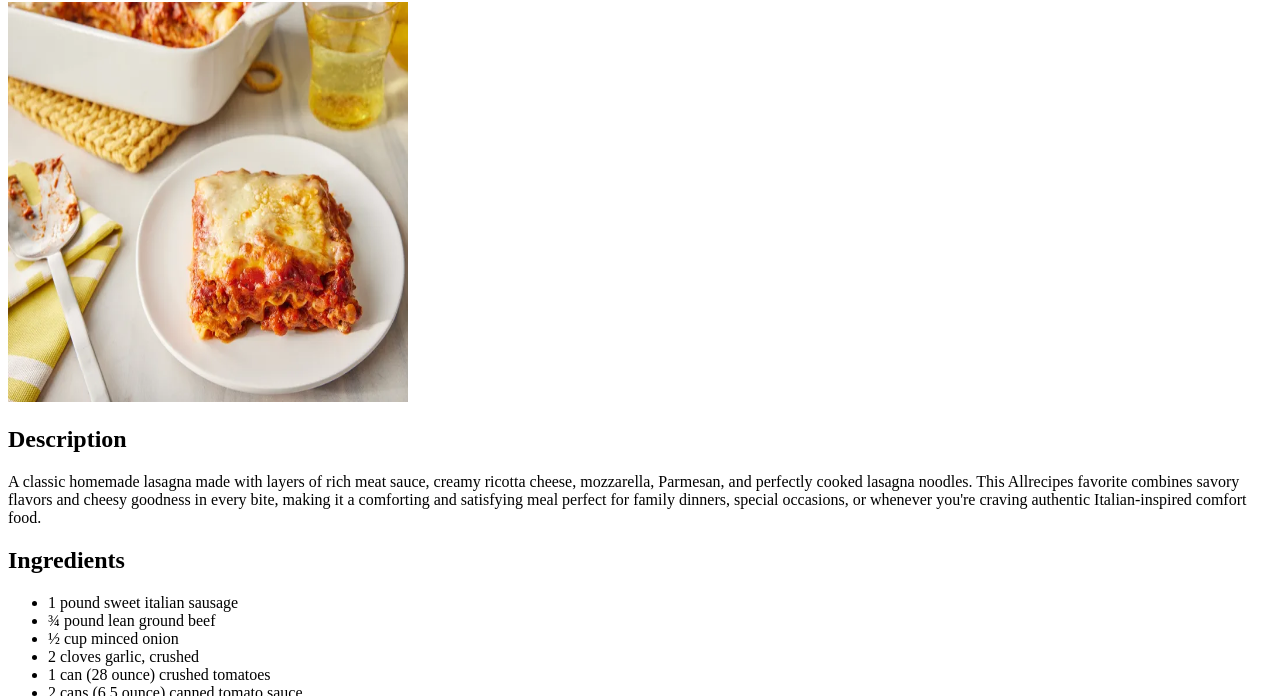
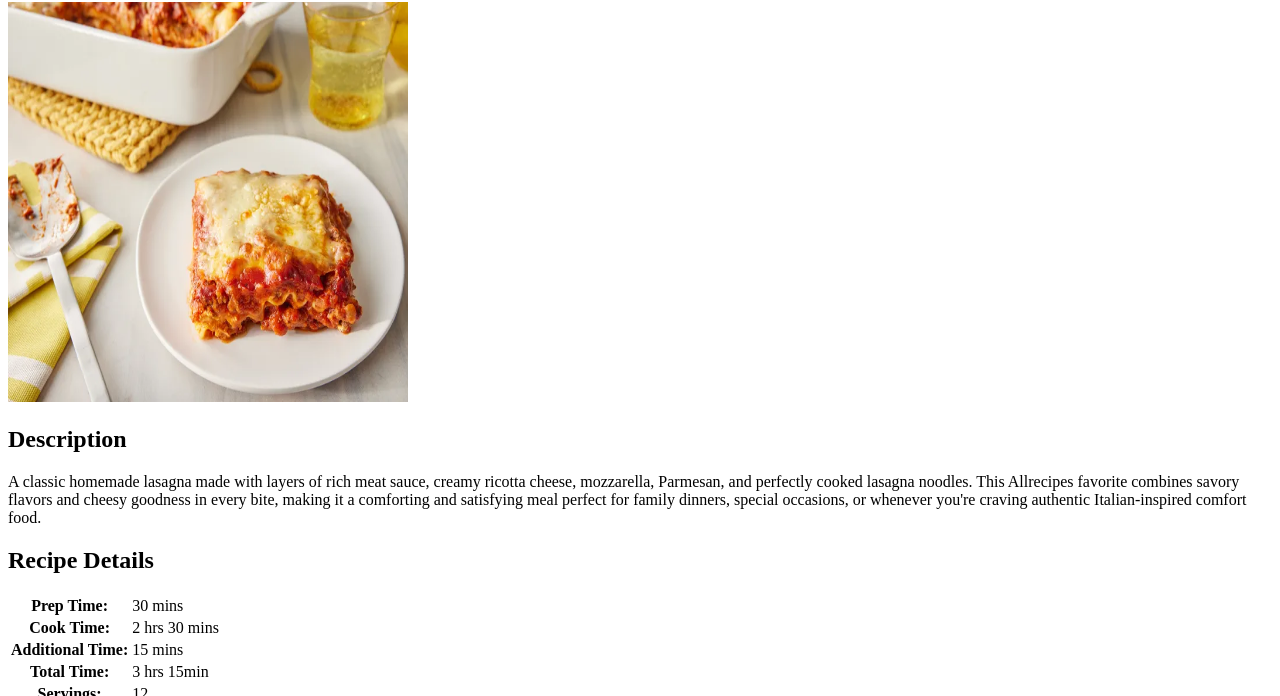
Before and after one commit to xClyd3/odin-recipes, a plain HTML site: page recipes/lasagna.html in a window 1280 px wide. Shown: the part 104-800 px from the top of the page. Drawn offline with Linux system fonts and the light colour scheme.

Commit message:
Added recipe details as tables

```diff
--- a/recipes/lasagna.html
+++ b/recipes/lasagna.html
@@ -11,7 +11,29 @@
     <img  src ="../images/worlds-best-lasagna.jpg" alt="Tasty Lasagna" width ="400" height="400">
     <h2>Description</h2>
     <p>A classic homemade lasagna made with layers of rich meat sauce, creamy ricotta cheese, mozzarella, Parmesan, and perfectly cooked lasagna noodles. This Allrecipes favorite combines savory flavors and cheesy goodness in every bite, making it a comforting and satisfying meal perfect for family dinners, special occasions, or whenever you're craving authentic Italian-inspired comfort food.</p>
-
+    <h2>Recipe Details</h2>
+    <table>
+        <tr>
+            <th>Prep Time:</th>
+            <td>30 mins</td>
+        </tr>
+        <tr>
+            <th>Cook Time:</th>
+            <td>2 hrs 30 mins</td>
+        </tr>
+        <tr>
+            <th>Additional Time:</th>
+            <td>15 mins</td>
+        </tr>
+        <tr>
+            <th>Total Time:</th>
+            <td>3 hrs 15min</td>
+        </tr>
+        <tr>
+            <th>Servings:</th>
+            <td>12</td>
+        </tr>
+    </table>
     <h2>Ingredients</h2>
     <ul>
         <li>1 pound sweet italian sausage</li>
```
Also changed, not shown: recipes/egg_caserole.html (+23 -1 lines), recipes/peanut_butter_bars.html (+23 -1 lines).
